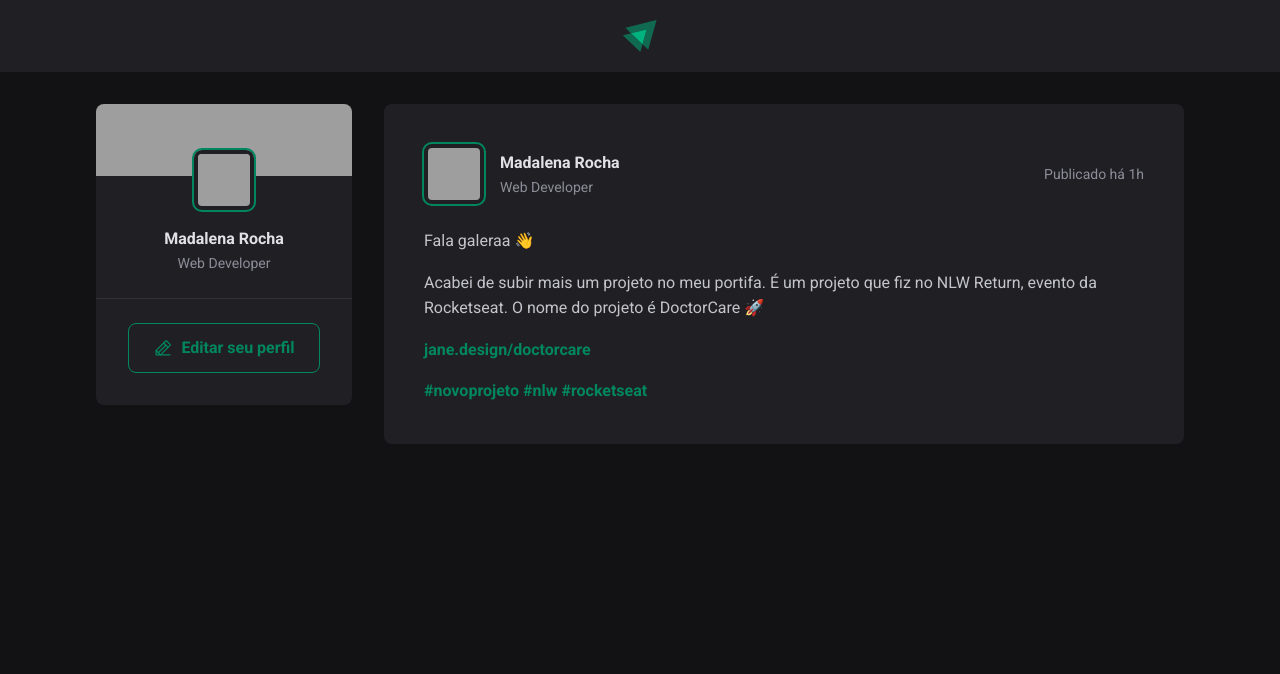
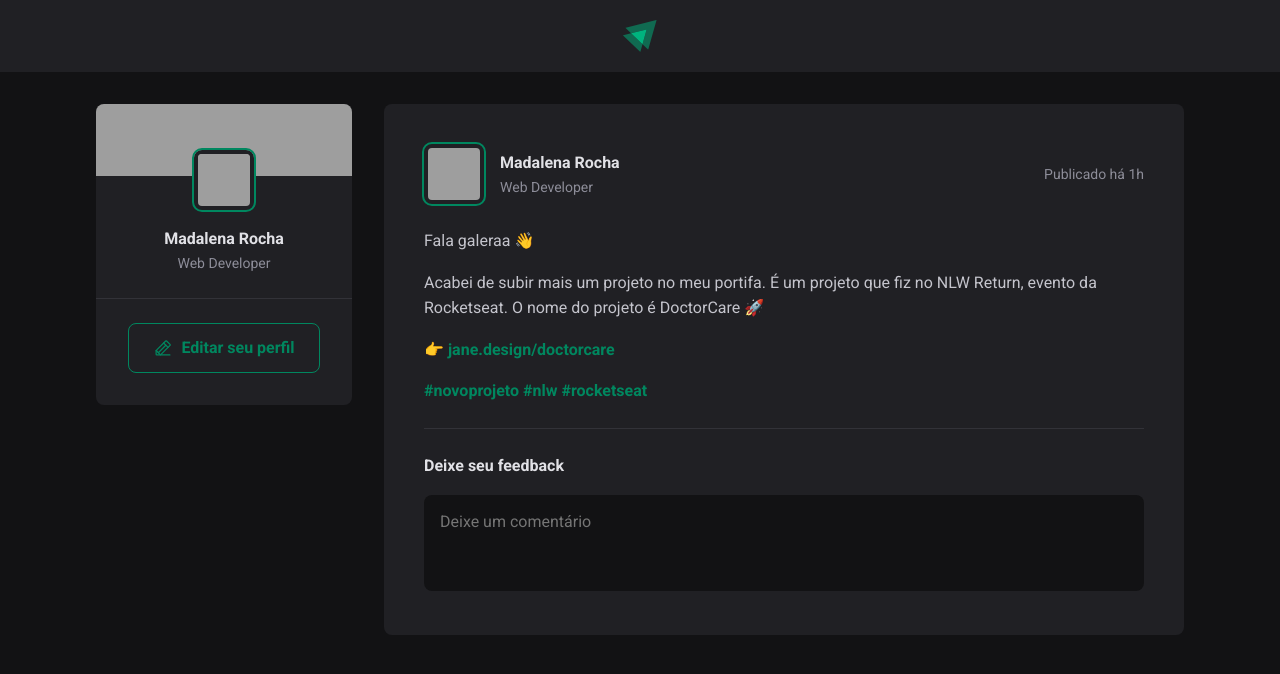
Before and after one commit to madalena-rocha/ignite-feed, a React (Vite) app: page / in a window 1280 px wide. Shown: the top 674 px of the page. Built offline with nearby package versions, Linux system fonts and the light colour scheme; grey boxes are pictures that could not be loaded.

Commit message:
add comment form

```diff
--- a/src/components/Post.jsx
+++ b/src/components/Post.jsx
@@ -21,7 +21,7 @@
       <div className={styles.content}>
         <p>Fala galeraa 👋</p>
         <p>Acabei de subir mais um projeto no meu portifa. É um projeto que fiz no NLW Return, evento da Rocketseat. O nome do projeto é DoctorCare 🚀</p>
-        <p><a href="">jane.design/doctorcare</a></p>
+        <p>👉{' '}<a href="">jane.design/doctorcare</a></p>
         <p>
           <a href="">#novoprojeto</a>{' '}
           {/* {' '} para adicionar espaço em branco */}
@@ -29,6 +29,18 @@
           <a href="">#rocketseat</a>
         </p>
       </div>
+
+      <form className={styles.commentForm}>
+        <strong>Deixe seu feedback</strong>
+
+        <textarea
+          placeholder="Deixe um comentário"
+        />
+
+        <footer>
+          <button type="submit">Publicar</button>
+        </footer>
+      </form>
     </article>
   );
 }
--- a/src/components/Post.module.css
+++ b/src/components/Post.module.css
@@ -65,3 +65,57 @@
   color: var(--gray-400);
   line-height: 1.6;
 }
+
+.commentForm {
+  width: 100%;
+  margin-top: 1.5rem;
+  padding-top: 1.5rem;
+  border-top: 1px solid var(--gray-600);
+}
+
+.commentForm > strong {
+  line-height: 1.6;
+  color: var(--gray-100);
+}
+
+.commentForm textarea {
+  width: 100%;
+  background: var(--gray-900);
+  border: 0;
+  resize: none;
+  height: 6rem;
+  padding: 1rem;
+  border-radius: 8px;
+  color: var(--gray-100);
+  line-height: 1.4;
+  margin-top: 1rem;
+}
+
+.commentForm footer {
+  visibility: hidden;
+  max-height: 0;
+  /* o display: none não é bom para a acessibilidade */
+}
+
+/* o focus-within aplica a estilização se houver foco em qualquer elemento dentro do commentForm */
+.commentForm:focus-within footer {
+  visibility: visible;
+  max-height: none;
+}
+
+.commentForm button[type="submit"] {
+  padding: 1rem 1.5rem;
+  margin-top: 1rem;
+  border-radius: 8px;
+  border: 0;
+  background: var(--green-500);
+  color: var(--white);
+  font-weight: bold;
+  cursor: pointer;
+
+  transition: background-color 0.1s;
+}
+
+.commentForm button[type="submit"]:hover {
+  background: var(--green-300);
+}
--- a/src/global.css
+++ b/src/global.css
@@ -10,6 +10,11 @@
 
   --green-300: #00B37E;
   --green-500: #00875f;
+}
+
+:focus {
+  outline: transparent;
+  box-shadow: 0 0 0 2px var(--green-500);
 }
 
 * {
```
